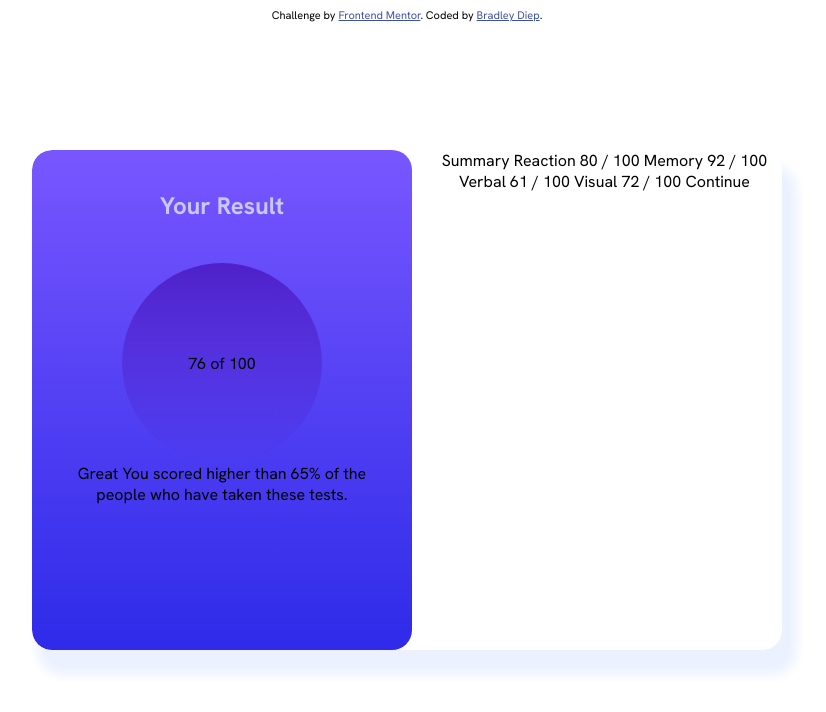
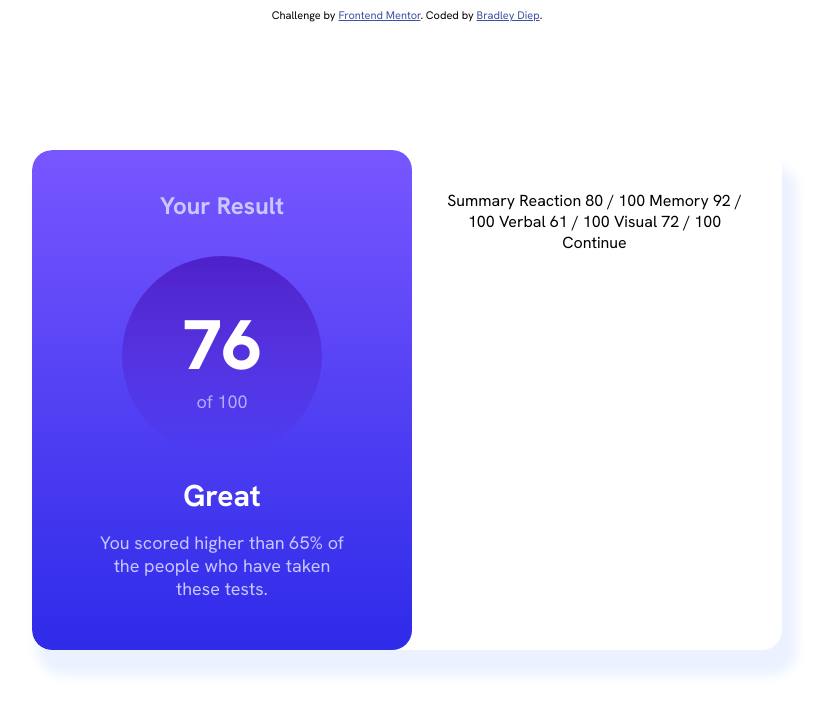
Before and after one commit to Midknightsnack/results-summary-component-main, a plain HTML site: page index.html in a window 1280 px wide. Shown: the whole page, without its empty margins (233-1059 px from the left). Drawn offline with Linux system fonts and the light colour scheme.

Commit message:
finished left side

```diff
--- a/index.html
+++ b/index.html
@@ -23,17 +23,19 @@
   <div class="white-card">
     <div class="column">
       <div class="results">
-        <div class="result-header">Your Result</div> <br><br>
+        <div class="result-header">Your Result</div>
         <div class="score-circle">
-          76
-          of 100
+          <div class="score">76</div>
+          <div class="total-score">of 100</div>
         </div>
 
-        Great
-        You scored higher than 65% of the people who have taken these tests.
+        <div class="great">Great</div>
+        <div class="great-desc">You scored higher than 65% of the people who have taken these tests.</div>
       </div>
     </div>
 
+    <div class=column">
+      <div class="summary">
         Summary
 
         Reaction
@@ -50,6 +52,8 @@
 
         Continue
       </div>
+    </div>
+  </div>
 
 
   <div class="attribution">
--- a/styles.css
+++ b/styles.css
@@ -5,9 +5,7 @@ body{
 
 .white-card{
     background-color: hsl(0, 0%, 100%);
-    /* border: 2px solid hsl(0, 0%, 7%); */
     border-radius: 20px;
-    /* padding: 25px; */
     margin: auto;
     width: 750px;
     height: 500px;
@@ -28,7 +26,7 @@ body{
 .column {
     float: left;
     width: 50%;
-    padding-right: 20px;
+    padding-right: 40px;
 }
 
 .results{
@@ -45,13 +43,14 @@ body{
 .result-header{
     color:hsl(241, 100%, 89%);
     font-size: 24px;
-    font-weight: 650;
+    font-weight: 700;
+    padding-bottom: 35px;
 }
 
 .score-circle{
     display: flex;
     flex-direction: column;
-    margin: auto;
+    margin: auto; /*auto to horizontally center the element within its container */
     height: 200px;
     width: 200px;
     border-radius: 50%;
@@ -59,3 +58,35 @@ body{
     text-align: center;
     justify-content: center;
 }
+
+.score{
+    color:hsl(0, 0%, 100%);
+    font-size: 70px;
+    font-weight: 800;
+}
+
+.total-score{
+    color:hsl(242, 100%, 84%);
+    font-size: 18px;
+}
+
+.great{
+    padding-top: 20px;
+    padding-bottom: 16px;
+    color:hsl(0, 0%, 100%);
+    font-size: 30px;
+    font-weight: 700;
+}
+
+.great-desc{
+    color:hsl(241, 100%, 89%);
+    font-size: 18px;
+    font-weight: 400;
+    padding-left: 20px;
+    padding-right: 20px;
+}
+
+.summary{
+    padding: 40px;
+    /* justify-content: space-evenly; use for colored sctions?*/
+}
```
Lines whose indentation alone changed are shown as unchanged.
